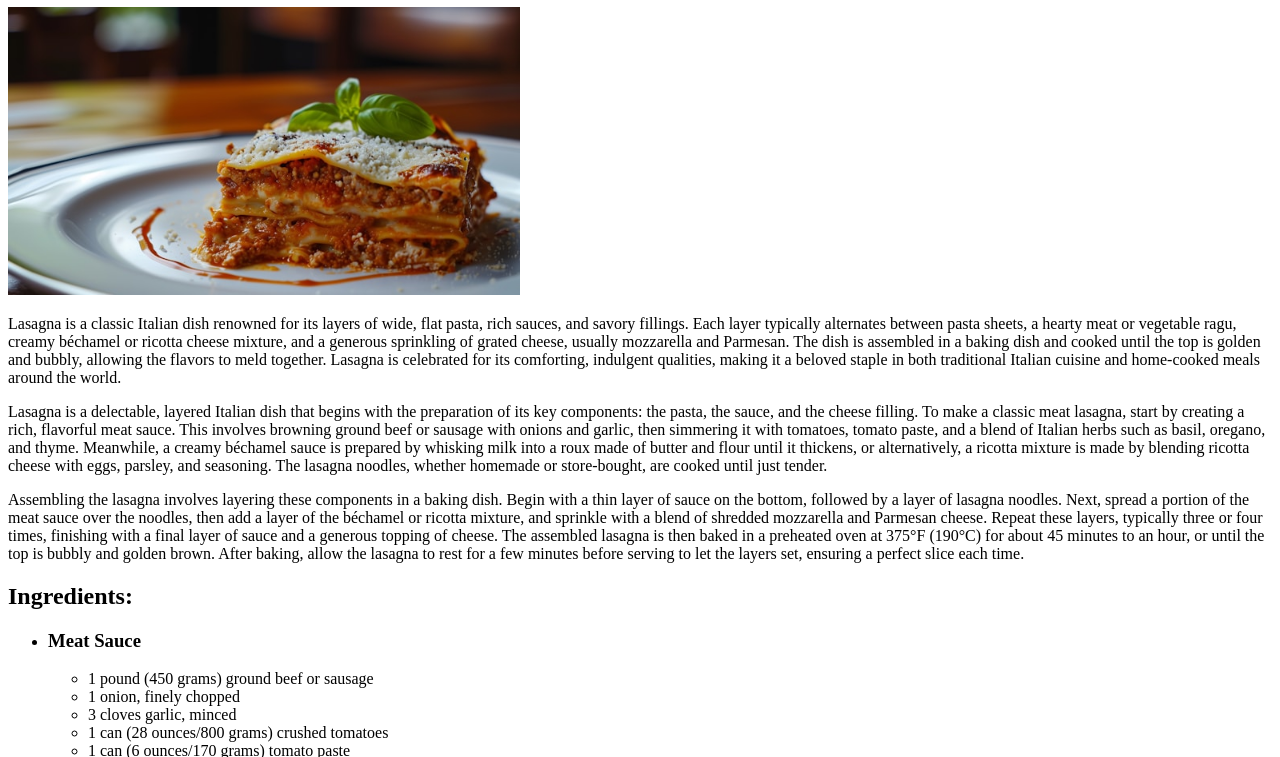
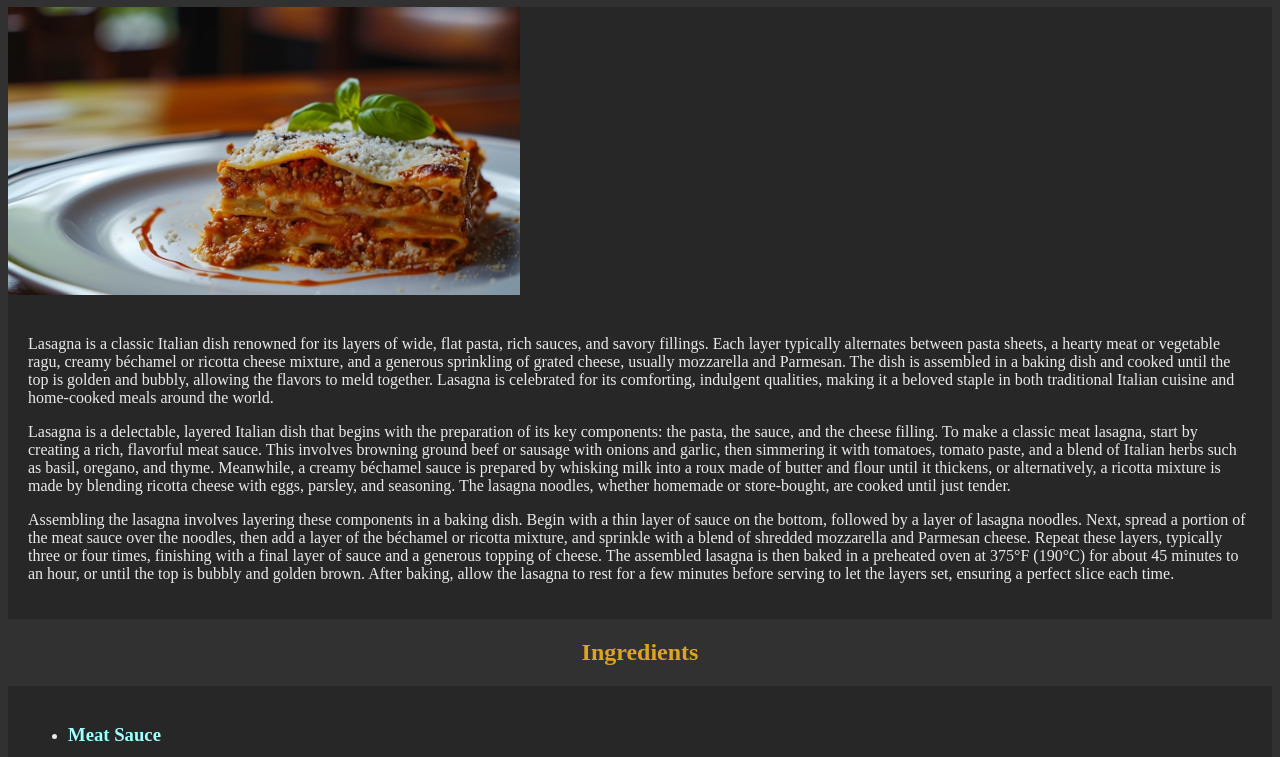
Before and after one commit to erfun50h/Odin-recipes, a plain HTML site: page recipes/lasagna.html in a window 1280 px wide. Shown: the part 73-830 px from the top of the page. Drawn offline with Linux system fonts and the light colour scheme.

Commit message:
Created styleSheet                      linked the CSS file to all the pages and added some <div>s and classes to index and lasagna pages still didnt add these to other pages.

```diff
--- /dev/null
+++ b/css/style.css
@@ -0,0 +1,26 @@
+body {
+    background-color: #313131;
+}
+
+* {
+    /* background-color: #272727; */
+    color: rgb(233, 233, 233);
+}
+
+.content {
+
+    padding: 20px;
+}
+.darkBG {
+    background-color: #272727;
+
+}
+
+h1, h2 {
+    color: goldenrod;
+    text-align: center;
+}
+
+h3 {
+    color: rgb(165, 255, 255);
+}
--- a/recipes/lasagna.html
+++ b/recipes/lasagna.html
@@ -3,15 +3,24 @@
 <head>
     <meta charset="UTF-8">
     <meta name="viewport" content="width=device-width, initial-scale=1.0">
+    <link rel="stylesheet" href="../css/style.css">
     <title>Lasagna</title>
 </head>
 <body>
     <h1>Lasagna</h1>
+    <div class="darkBG">
         <img src="../img/Lasagna.jpg" alt="Image of a Lasagna dish" width="512px">
+        <div class="content">
             <p>Lasagna is a classic Italian dish renowned for its layers of wide, flat pasta, rich sauces, and savory fillings. Each layer typically alternates between pasta sheets, a hearty meat or vegetable ragu, creamy béchamel or ricotta cheese mixture, and a generous sprinkling of grated cheese, usually mozzarella and Parmesan. The dish is assembled in a baking dish and cooked until the top is golden and bubbly, allowing the flavors to meld together. Lasagna is celebrated for its comforting, indulgent qualities, making it a beloved staple in both traditional Italian cuisine and home-cooked meals around the world.</p>
             <p>Lasagna is a delectable, layered Italian dish that begins with the preparation of its key components: the pasta, the sauce, and the cheese filling. To make a classic meat lasagna, start by creating a rich, flavorful meat sauce. This involves browning ground beef or sausage with onions and garlic, then simmering it with tomatoes, tomato paste, and a blend of Italian herbs such as basil, oregano, and thyme. Meanwhile, a creamy béchamel sauce is prepared by whisking milk into a roux made of butter and flour until it thickens, or alternatively, a ricotta mixture is made by blending ricotta cheese with eggs, parsley, and seasoning. The lasagna noodles, whether homemade or store-bought, are cooked until just tender.</p>
             <p>Assembling the lasagna involves layering these components in a baking dish. Begin with a thin layer of sauce on the bottom, followed by a layer of lasagna noodles. Next, spread a portion of the meat sauce over the noodles, then add a layer of the béchamel or ricotta mixture, and sprinkle with a blend of shredded mozzarella and Parmesan cheese. Repeat these layers, typically three or four times, finishing with a final layer of sauce and a generous topping of cheese. The assembled lasagna is then baked in a preheated oven at 375°F (190°C) for about 45 minutes to an hour, or until the top is bubbly and golden brown. After baking, allow the lasagna to rest for a few minutes before serving to let the layers set, ensuring a perfect slice each time.</p>
-    <h2>Ingredients:</h2>
+        </div>
+    </div>
+    <div>
+        <h2>Ingredients</h2>
+    </div>
+    <div class="darkBG">
+        <div class="content">
             <ul>
                 <li>
                     <h3>Meat Sauce</h3>
@@ -57,8 +66,11 @@
                     <li>Fresh basil or parsley for garnish</li>
                 </li>
             </ul>
-
+        </div>
+    </div>
     <h2>Let's make it now!</h2>
+    <div class="darkBG">
+        <div class="content">
             <ul>
                 <li>
                     <h3>Step 1: Prepare the Meat Sauce</h3>
@@ -113,7 +125,8 @@
                     </ol>
                 </li>
             </ul>
-
+        </div>
+    </div>
 
 
 </body>
```
Also changed, not shown: index.html (+9 -6 lines), recipes/cheeseburger.html (+1 -0 lines), recipes/pasta.html (+1 -0 lines). Lines whose indentation alone changed are shown as unchanged.
